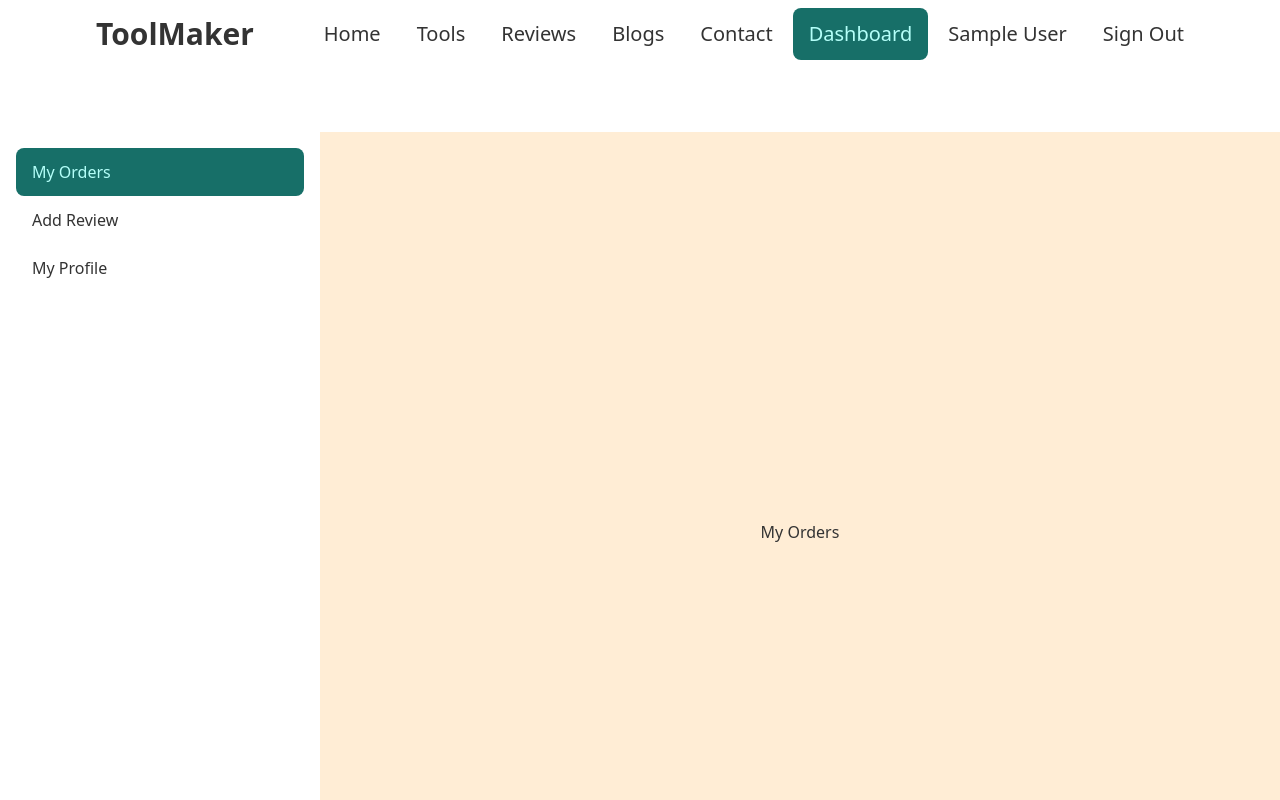
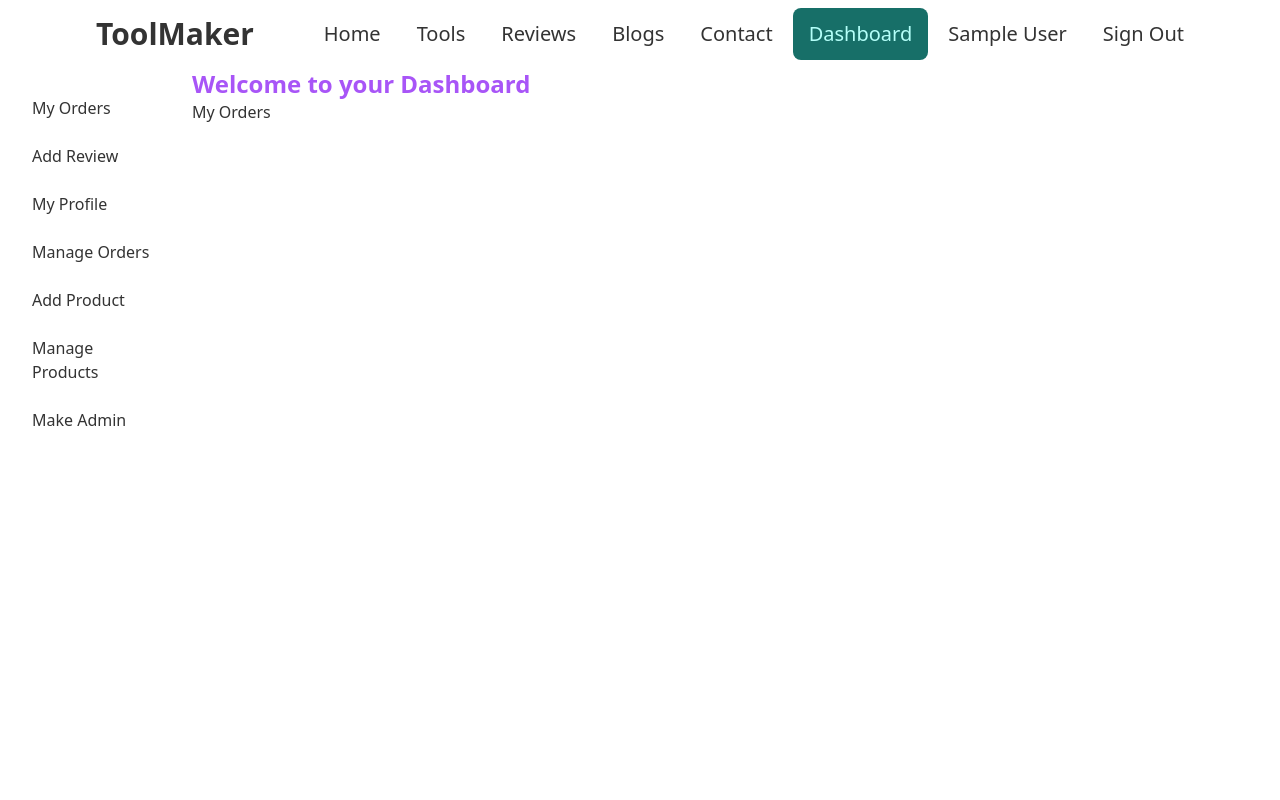
Before and after one commit to Siydulislam/tool-maker-client, a React (Create React App) app: page /dashboard in a window 1280 px wide. Shown: the top 800 px of the page. Built offline with nearby package versions, Linux system fonts and the light colour scheme; no server answers; sample sign-in values are in the browser's storage.

Commit message:
dashboard

```diff
--- a/src/App.js
+++ b/src/App.js
@@ -12,8 +12,12 @@ import Register from "./Pages/Auth/Register";
 import RequireAuth from "./Pages/Auth/RequireAuth";
 import Dashboard from "./Pages/Dashboard/Dashboard";
 import MyOrders from "./Pages/Dashboard/MyOrders";
-// import AddReview from "./Pages/Dashboard/AddReview";
-// import MyProfile from "./Pages/Dashboard/MyProfile";
+import AddReview from "./Pages/Dashboard/AddReview";
+import MyProfile from "./Pages/Dashboard/MyProfile";
+import ManageAllOrders from "./Pages/Dashboard/ManageAllOrders";
+import AddAProduct from "./Pages/Dashboard/AddAProduct";
+import ManageProducts from "./Pages/Dashboard/ManageProducts";
+import MakeAdmin from "./Pages/Dashboard/MakeAdmin";
 
 
 function App() {
@@ -34,14 +38,21 @@ function App() {
             <Purchase />
           </RequireAuth>
         }></Route>
-        <Route path="/dashboard" element={<Dashboard />}>
-          <Route index element={<MyOrders />}></Route>
-          {/* <Route path="/review" element={<AddReview />}></Route> */}
-          {/* <Route path="/profile" element={<MyProfile />}></Route> */}
+        <Route path="/dashboard" element={
+          <RequireAuth>
+            <Dashboard />
+          </RequireAuth>
+        }>
+          <Route index element={<MyOrders></MyOrders>}></Route>
+          <Route path="review" element={<AddReview></AddReview>}></Route>
+          <Route path="profile" element={<MyProfile></MyProfile>}></Route>
+          <Route path="manageOrders" element={<ManageAllOrders></ManageAllOrders>}></Route>
+          <Route path="addProduct" element={<AddAProduct></AddAProduct>}></Route>
+          <Route path="manageProducts" element={<ManageProducts></ManageProducts>}></Route>
+          <Route path="makeAdmin" element={<MakeAdmin></MakeAdmin>}></Route>
         </Route>
       </Routes>
       <Footer />
-
     </>
   );
 }
--- a/src/Components/Sidebar.js
+++ /dev/null
@@ -1,29 +0,0 @@
-import React from "react";
-import { NavLink } from "react-router-dom";
-
-const Sidebar = ({ children }) => {
-    return (
-        <div class='drawer drawer-mobile mt-16 bg-accent'>
-            <input id='my-drawer-2' type='checkbox' class='drawer-toggle' />
-            <div class='drawer-content flex flex-col items-center justify-center'>
-                {children}
-            </div>
-            <div class='drawer-side '>
-                <label for='my-drawer-2' class='drawer-overlay'></label>
-                <ul class='menu p-4 overflow-y-auto w-80 bg-base-100 text-base-content'>
-                    <li>
-                        <NavLink to='/dashboard'>My Orders</NavLink>
-                    </li>
-                    <li>
-                        <NavLink to='/dashboard/review'>Add Review</NavLink>
-                    </li>
-                    <li>
-                        <NavLink to='/dashboard/profile'>My Profile</NavLink>
-                    </li>
-                </ul>
-            </div>
-        </div>
-    );
-};
-
-export default Sidebar;
--- a/src/Pages/Dashboard/Dashboard.js
+++ b/src/Pages/Dashboard/Dashboard.js
@@ -1,12 +1,33 @@
-import React from "react";
-import { Outlet } from "react-router-dom";
-import Sidebar from "../../Components/Sidebar";
+import React from 'react';
+// import { useAuthState } from 'react-firebase-hooks/auth';
+import { Link, Outlet } from 'react-router-dom';
+// import auth from '../../firebase.init';
+// import useAdmin from '../../hooks/useAdmin';
 
 const Dashboard = () => {
+    // const [user] = useAuthState(auth);
+    // const [admin] = useAdmin(user);
     return (
-        <Sidebar>
-            <Outlet />
-        </Sidebar>
+        <div class="drawer drawer-mobile">
+            <input id="dashboard-sidebar" type="checkbox" class="drawer-toggle" />
+            <div class="drawer-content">
+                <h2 className='text-2xl font-bold text-purple-500'>Welcome to your Dashboard</h2>
+                <Outlet></Outlet>
+            </div>
+            <div class="drawer-side">
+                <label for="dashboard-sidebar" class="drawer-overlay"></label>
+                <ul class="menu p-4 overflow-y-auto w-48 bg-base-100 text-base-content">
+                    <li><Link to="/dashboard">My Orders</Link></li>
+                    <li><Link to="/dashboard/review">Add Review</Link></li>
+                    <li><Link to="/dashboard/profile">My Profile</Link></li>
+                    <li><Link to="/dashboard/manageOrders">Manage Orders</Link></li>
+                    <li><Link to="/dashboard/addProduct">Add Product</Link></li>
+                    <li><Link to="/dashboard/manageProducts">Manage Products</Link></li>
+                    <li><Link to="/dashboard/makeAdmin">Make Admin</Link></li>
+                </ul>
+
+            </div>
+        </div>
     );
 };
 
--- a/src/Pages/Purchase/Purchase.js
+++ b/src/Pages/Purchase/Purchase.js
@@ -5,13 +5,13 @@ import auth from '../Auth/firebase.init';
 const Purchase = () => {
     const [user] = useAuthState(auth);
     return (
-        <div className="mx-auto">
-            <div className='grid sm:grid-cols-1 md:grid-cols-1 lg:grid-cols-2 gap-20 my-12'>
+        <>
+            <div className='grid sm:grid-cols-1 md:grid-cols-1 lg:grid-cols-2 gap-10 my-12'>
                 <div>
                     <h2 className="text-center text-xl font-bold text-primary underline">Tools Details</h2>
                     <div class="card card-compact w-100 bg-base-100 m-8">
                         <figure><img src="https://api.lorem.space/image/shoes?w=400&h=225" alt="Shoes" /></figure>
-                        <div class="card-body">
+                        <div class="card-body mx-auto">
                             <h2 class="card-title">Shoes!</h2>
                             <p className="text-primary">If a dog chews shoes whose shoes does he choose?</p>
                             <p className="font-bold text-primary">Available quantity: </p>
@@ -30,7 +30,7 @@ const Purchase = () => {
                 </div>
                 <div>
                     <h2 className="text-center text-xl font-bold text-primary underline">Purchase Details</h2>
-                    <div class="card w-full max-w-sm bg-base-100 m-8 border">
+                    <div class="card w-full max-w-sm bg-base-100 m-8 border mx-auto">
                         <div class="card-body">
                             <div class="form-control">
                                 <label class="label">
@@ -75,7 +75,7 @@ const Purchase = () => {
                     </div>
                 </div>
             </div>
-        </div>
+        </>
     );
 };
 
```
